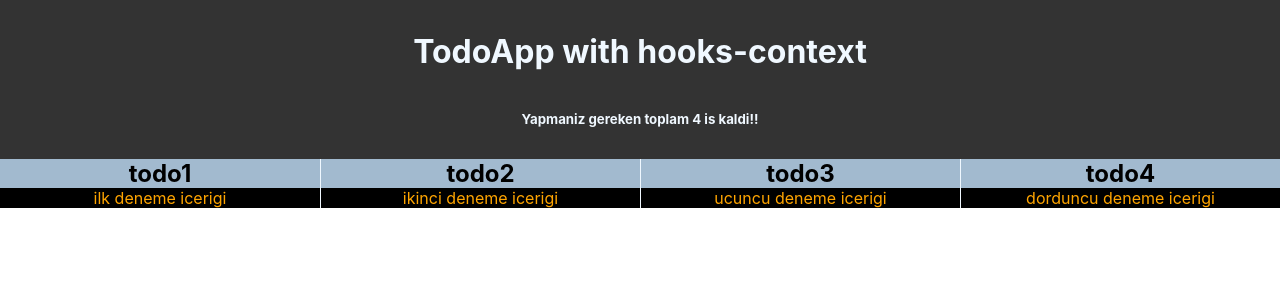
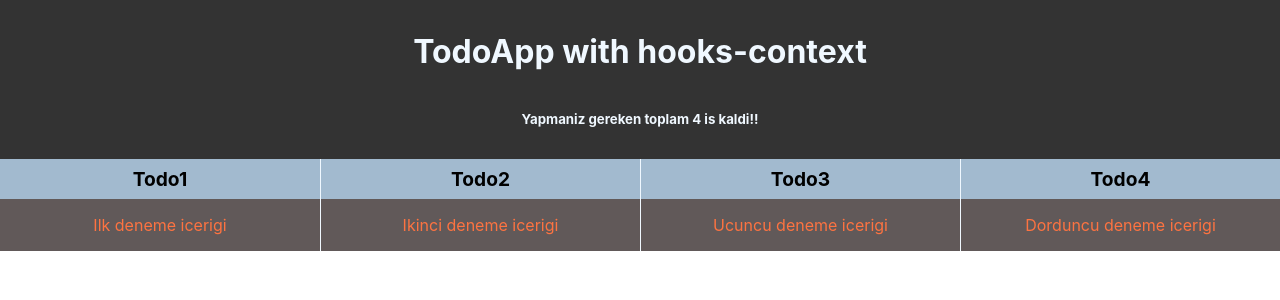
Before and after one commit to turkaytunc/react-context-with-hooks, a React (Create React App) app: page / in a window 1280 px wide. Shown: the top 300 px of the page. Built offline with nearby package versions, Linux system fonts and the light colour scheme.

Commit message:
Update: list style

```diff
--- a/src/components/TodoDetails/TodoDetails.js
+++ b/src/components/TodoDetails/TodoDetails.js
@@ -6,8 +6,12 @@ const TodoDetails = ({ todo }) => {
   const { removeTodo } = useContext(TodoContext);
   return (
     <li onClick={() => removeTodo(todo.id)} className="todo-details-li">
-      <p className="todo-details-p todo-details-title">{todo.title}</p>
-      <p className="todo-details-p todo-details-content">{todo.content}</p>
+      <p className="todo-details-p todo-details-title">
+        {todo.title.charAt(0).toUpperCase() + todo.title.slice(1)}
+      </p>
+      <p className="todo-details-p todo-details-content">
+        {todo.content.charAt(0).toUpperCase() + todo.content.slice(1)}
+      </p>
     </li>
   );
 };
--- a/src/components/TodoDetails/todo-details.scss
+++ b/src/components/TodoDetails/todo-details.scss
@@ -12,12 +12,14 @@
 }
 
 .todo-details-title {
-  font-size: 1.5rem;
+  font-size: 1.2rem;
+  padding: 0.5rem 0;
   font-weight: bold;
   color: black;
 }
 
 .todo-details-content {
-  background: black;
-  color: orange;
+  background: rgb(97, 89, 89);
+  color: rgb(253, 115, 65);
+  padding: 1rem 0;
 }
```
